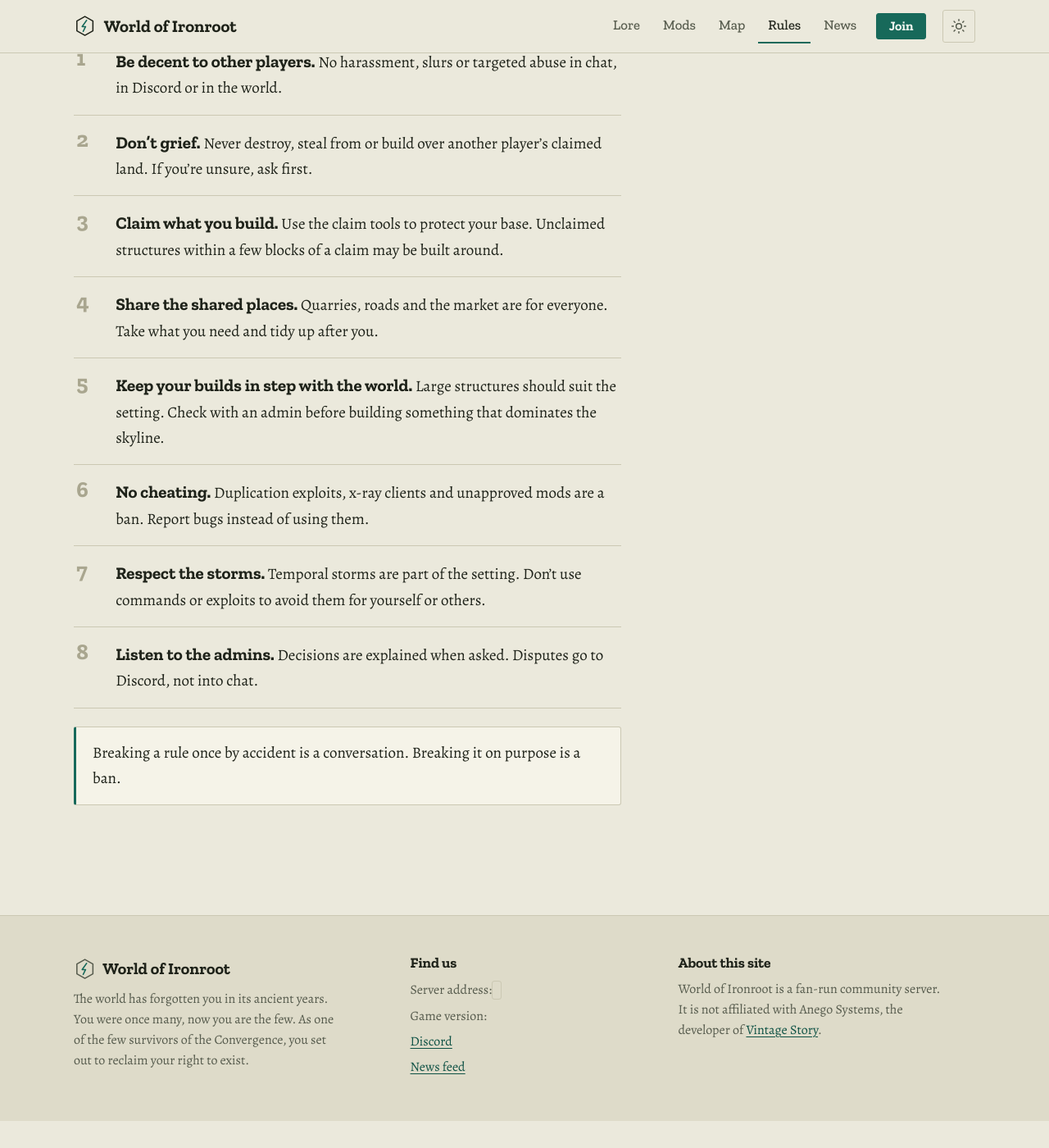
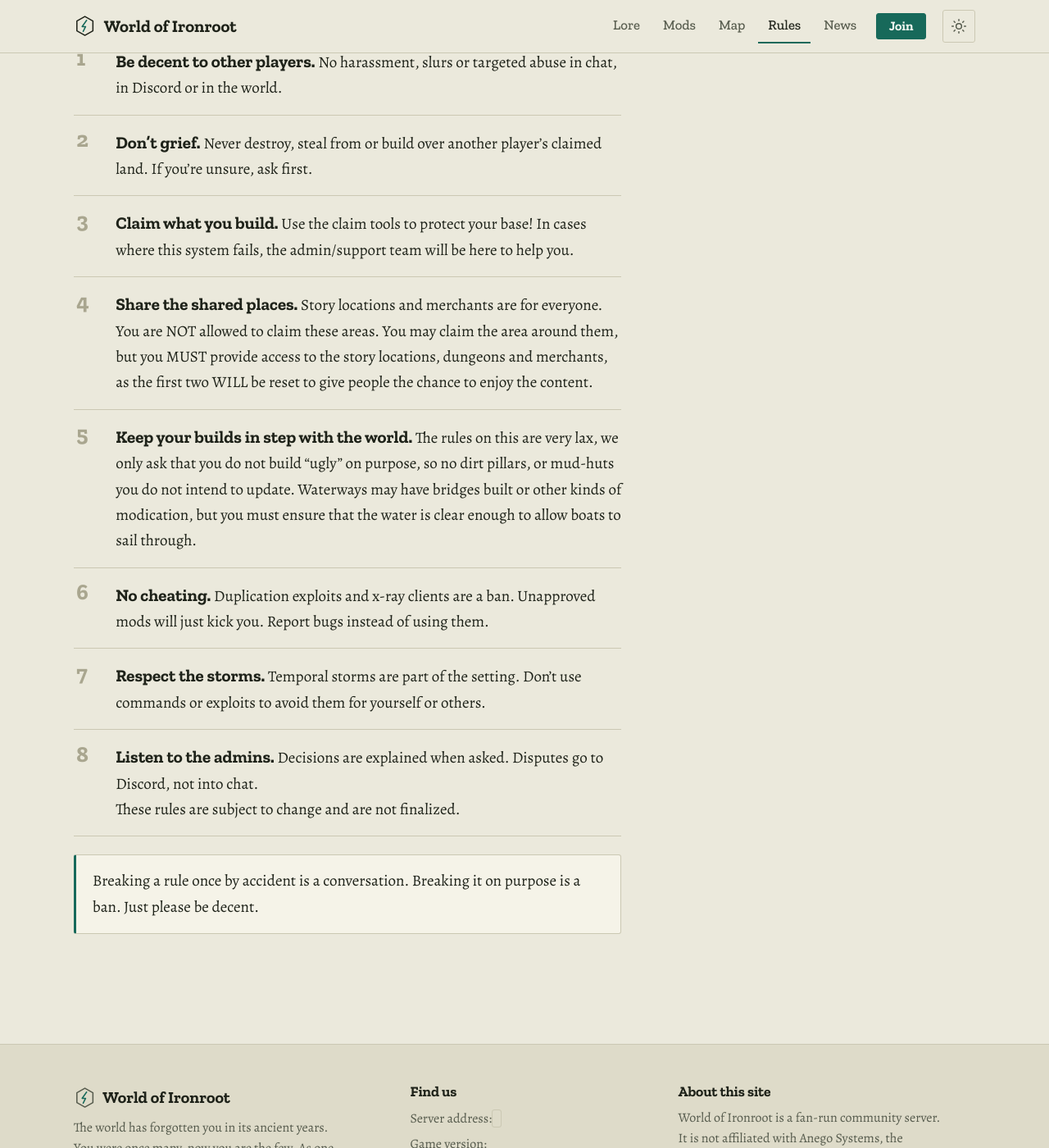
Before and after one commit to Rhyagelle/World-of-Ironroot, a Jekyll site: the page built from rules.md, in a window 1280 px wide and 1400 px high, scrolled down 281 px. Shown: the whole window at 82% size. Built offline with Jekyll 4.4.1, drawn with Linux system fonts in a browser that asks for light colours; before the commit the page ends 1648 px from its top, so only the background shows below that.

Commit message:
Update rules.md

```diff
--- a/rules.md
+++ b/rules.md
@@ -6,13 +6,15 @@ lede: Short and simple. They apply to everyone, including admins.
 
 1. **Be decent to other players.** No harassment, slurs or targeted abuse in chat, in Discord or in the world.
 2. **Don't grief.** Never destroy, steal from or build over another player's claimed land. If you're unsure, ask first.
-3. **Claim what you build.** Use the claim tools to protect your base. Unclaimed structures within a few blocks of a claim may be built around.
-4. **Share the shared places.** Quarries, roads and the market are for everyone. Take what you need and tidy up after you.
-5. **Keep your builds in step with the world.** Large structures should suit the setting. Check with an admin before building something that dominates the skyline.
-6. **No cheating.** Duplication exploits, x-ray clients and unapproved mods are a ban. Report bugs instead of using them.
+3. **Claim what you build.** Use the claim tools to protect your base! In cases where this system fails, the admin/support team will be here to help you.
+4. **Share the shared places.** Story locations and merchants are for everyone. You are NOT allowed to claim these areas. You may claim the area around them, but you MUST provide access to the story locations, dungeons and merchants, as the first two WILL be reset to give people the chance to enjoy the content.
+5. **Keep your builds in step with the world.** The rules on this are very lax, we only ask that you do not build "ugly" on purpose, so no dirt pillars, or mud-huts you do not intend to update. Waterways may have bridges built or other kinds of modication, but you must ensure that the water is clear enough to allow boats to sail through.
+6. **No cheating.** Duplication exploits and x-ray clients are a ban. Unapproved mods will just kick you. Report bugs instead of using them.
 7. **Respect the storms.** Temporal storms are part of the setting. Don't use commands or exploits to avoid them for yourself or others.
 8. **Listen to the admins.** Decisions are explained when asked. Disputes go to Discord, not into chat.
+
+   These rules are subject to change and are not finalized.
 {: .rules}
 
-> Breaking a rule once by accident is a conversation. Breaking it on purpose is a ban.
+> Breaking a rule once by accident is a conversation. Breaking it on purpose is a ban. Just please be decent.
 {: .callout}
```
